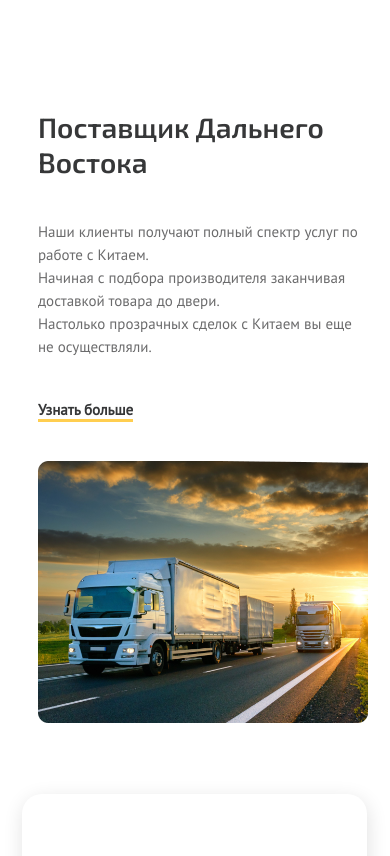
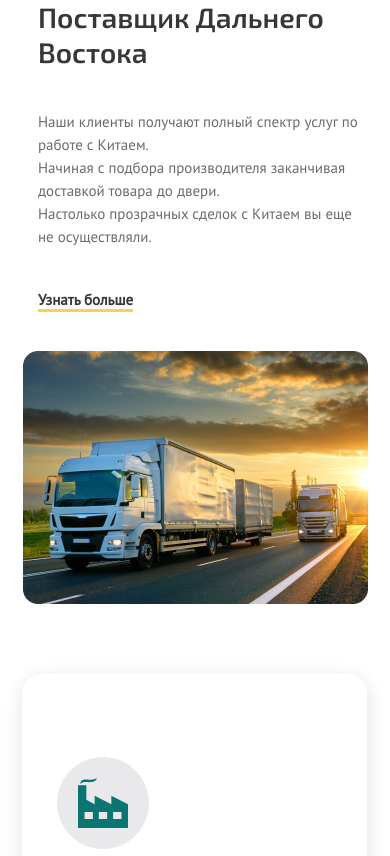
Before and after one commit to Diyorbek1213-sys/responsive-figma, a plain HTML site: page index.html in a window 390 px wide. Shown: the top 856 px of the page. Drawn offline with Linux system fonts and the light colour scheme.

Commit message:
qayta ulandi

```diff
--- a/index.html
+++ b/index.html
@@ -20,7 +20,13 @@
                 </div>
 
                 <div class="right">
-                    <img src="images/adir-Cargo-Insurance 1.png" alt="delivery" class="delivery">
+                    <!-- <img src="images/adir-Cargo-Insurance 1.png" alt="delivery" class="delivery"> -->
+                     <picture>
+
+                        <source media="(max-width: 576px)" srcset="./images/mobile.png">
+                        <source media="(max-width: 992px)" srcset="./images/tablet.png" >
+                        <img src="images/adir-Cargo-Insurance 1.png" alt="desktop">
+                     </picture>
                 </div>
 
             </div>
--- a/scss/main.scss
+++ b/scss/main.scss
@@ -17,7 +17,7 @@ body {
 }
 
 .container {
-    max-width: 1440px;
+    max-width: 1240px;
     width: 100%;
     margin: 0 auto;
 }
@@ -26,9 +26,6 @@ body {
     display: flex;
     justify-content: space-between;
     align-items: center;
-    padding-top: 110px;
-    padding-left: 100px;
-    padding-right: 100px;
 }
 
 .title {
@@ -168,8 +165,8 @@ body {
         margin-left: 300px;
     }
 
-    .delivery {
-        margin-top: 73px;
+    picture > img {
+        margin-top: 40px;
     }
 
     .information {
@@ -279,8 +276,11 @@ body {
         font-weight: 700;
         font-size: 15px;
         line-height: 23px;
-        margin-left: 0px;
         margin-left: 15px;
+    }
+
+    picture > img {
+        margin-top: 40px;
     }
 
     .delivery {
```
Also changed, not shown: css/main.css, images/mobile.png (added), 1 other file.
